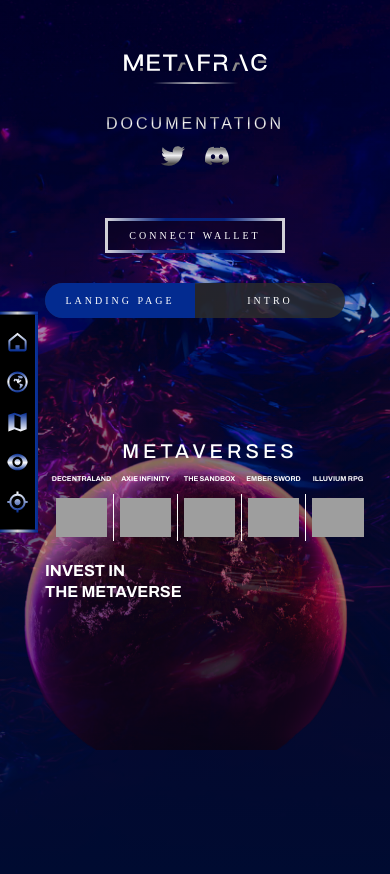
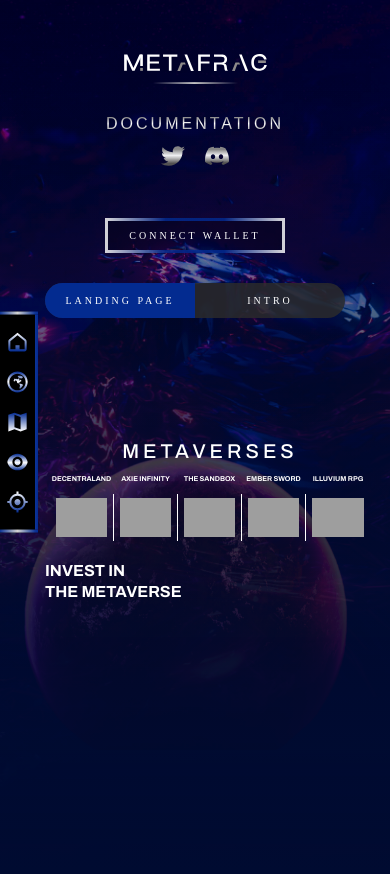
Before and after one commit to yllkauka/Figma_To_HTML, a PHP site: page /index.php in a window 390 px wide. Run offline with PHP 8.4, Linux system fonts and the light colour scheme; some libraries are stand-ins or nearby versions; some web fonts are replaced; grey boxes are pictures that could not be loaded.

Commit message:
latest changes

```diff
--- a/css/custom.css
+++ b/css/custom.css
@@ -990,6 +990,20 @@ letter-spacing: 0;
         max-width: 100%;
     }
     .fund-main-info .left-nav .link-list li{width:auto;}
+
+    .home .main-content:before {
+        position: fixed;
+        content: "";
+        left: 0;
+        top: 0;
+        background: linear-gradient(180deg, rgba(3, 43, 146, 0) 0%, #000B31 100%);
+        width: 100%;
+        height: 100%;
+        pointer-events: none;
+        z-index: 4;
+    }
+    .landing-container {overflow: visible;z-index: initial;}
+    .top-heading{position: relative; z-index:10;}
 }
 @media (max-width:400px){
     .section-title h2 {font-size: 20px;}
```
